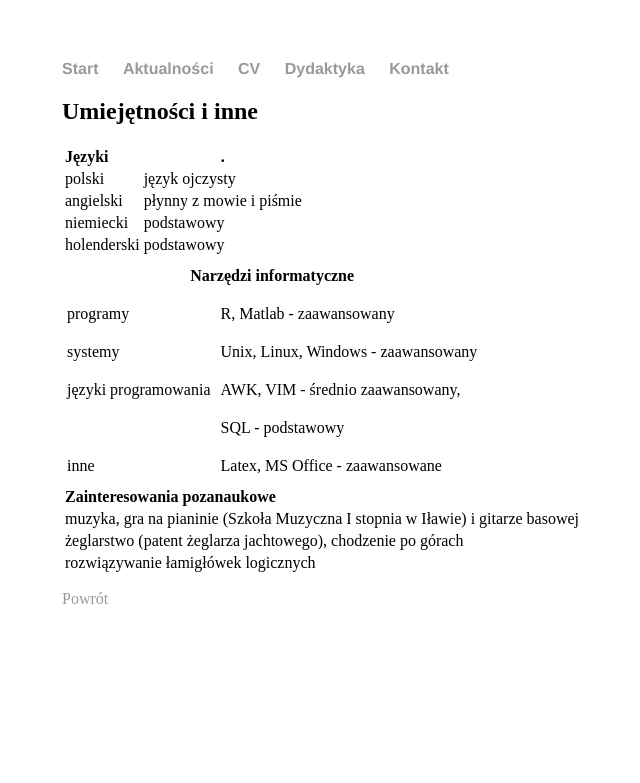
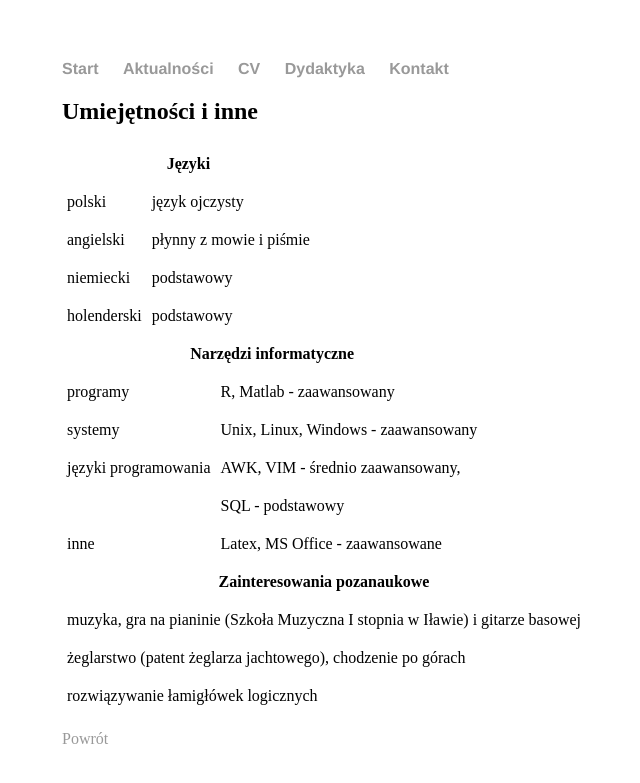
Before and after one commit to alicjaszabelska/alicjaszabelska.github.io, a Jekyll site: the page built from cv/umiejetnosci.md, in a window 1280 px wide. Shown: the top 783 px of the page, without its empty margins (130-770 px from the left). Built offline with Jekyll 4.4.1, drawn with Linux system fonts in a browser that asks for light colours.

Commit message:
Update umiejetnosci.md

```diff
--- a/cv/umiejetnosci.md
+++ b/cv/umiejetnosci.md
@@ -17,6 +10,28 @@ holenderski	| podstawowy
 .tg .tg-9hbo{font-weight:bold;vertical-align:top}
 .tg .tg-yw4l{vertical-align:top}
 </style>
+<table class="tg">
+  <tr>
+    <th class="tg-9hbo" colspan="2">Języki</th>
+  </tr>
+  <tr>
+    <td class="tg-yw4l">polski</td>
+    <td class="tg-yw4l">język ojczysty</td>
+  </tr>
+  <tr>
+    <td class="tg-yw4l">angielski</td>
+    <td class="tg-yw4l">płynny z mowie i piśmie</td>
+  </tr>
+  <tr>
+    <td class="tg-yw4l">niemiecki</td>
+    <td class="tg-yw4l">podstawowy</td>
+  </tr>
+  <tr>
+    <td class="tg-yw4l">holenderski</td>
+    <td class="tg-yw4l">podstawowy</td>
+  </tr>
+</table>
+
 <table class="tg">
   <tr>
     <th class="tg-9hbo" colspan="2">Narzędzi informatyczne</th>
@@ -43,10 +58,19 @@ holenderski	| podstawowy
   </tr>
 </table>
 
-**Zainteresowania pozanaukowe** |
-:--- |
-muzyka, gra na pianinie (Szkoła Muzyczna I stopnia w Iławie) i gitarze basowej |
-żeglarstwo (patent żeglarza jachtowego), chodzenie po górach |
-rozwiązywanie łamigłówek logicznych |
+<table class="tg">
+  <tr>
+    <th class="tg-9hbo">Zainteresowania pozanaukowe</th>
+  </tr>
+  <tr>
+    <td class="tg-yw4l">muzyka, gra na pianinie (Szkoła Muzyczna I stopnia w Iławie) i gitarze basowej</td>
+  </tr>
+  <tr>
+    <td class="tg-yw4l">żeglarstwo (patent żeglarza jachtowego), chodzenie po górach</td>
+  </tr>
+  <tr>
+    <td class="tg-yw4l">rozwiązywanie łamigłówek logicznych</td>
+  </tr>
+ </table>
 
 [Powrót](/cv)
```
Also changed, not shown: other parts of cv/umiejetnosci.md (+0 -7 lines).
